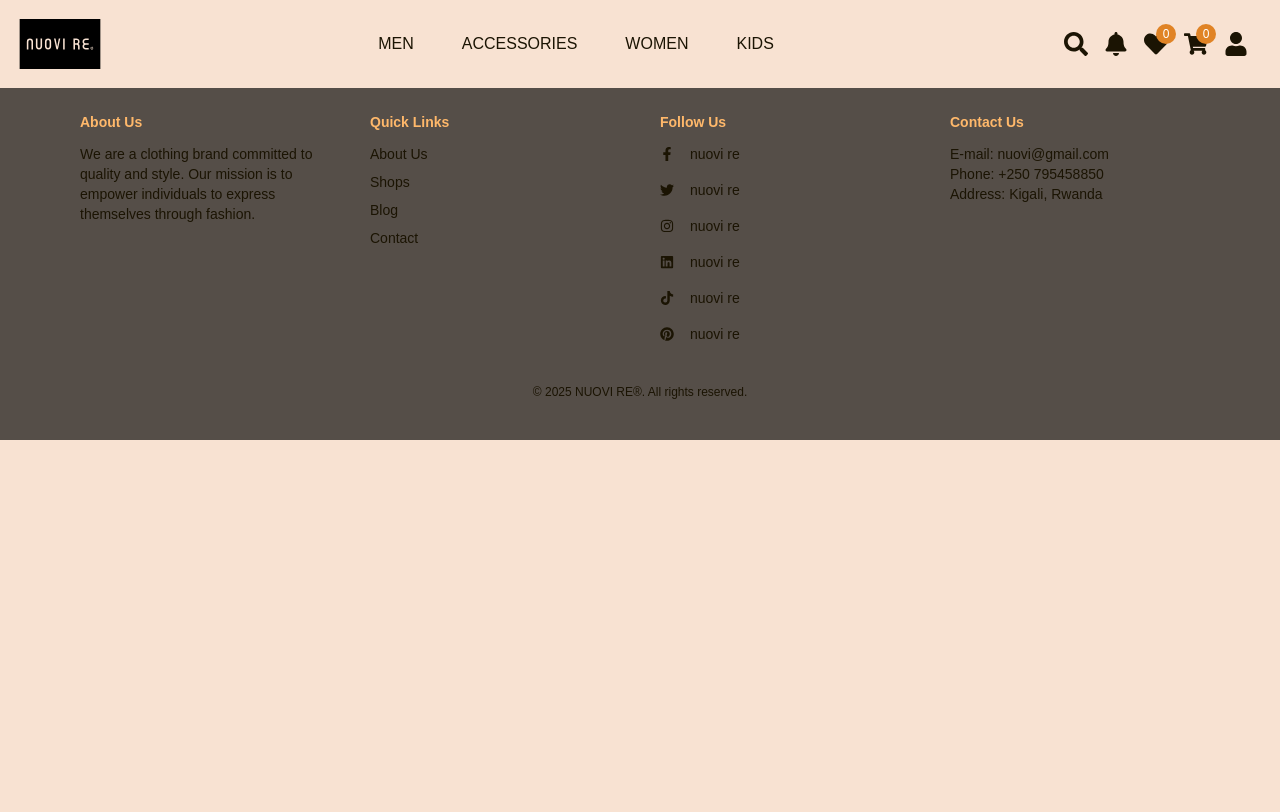
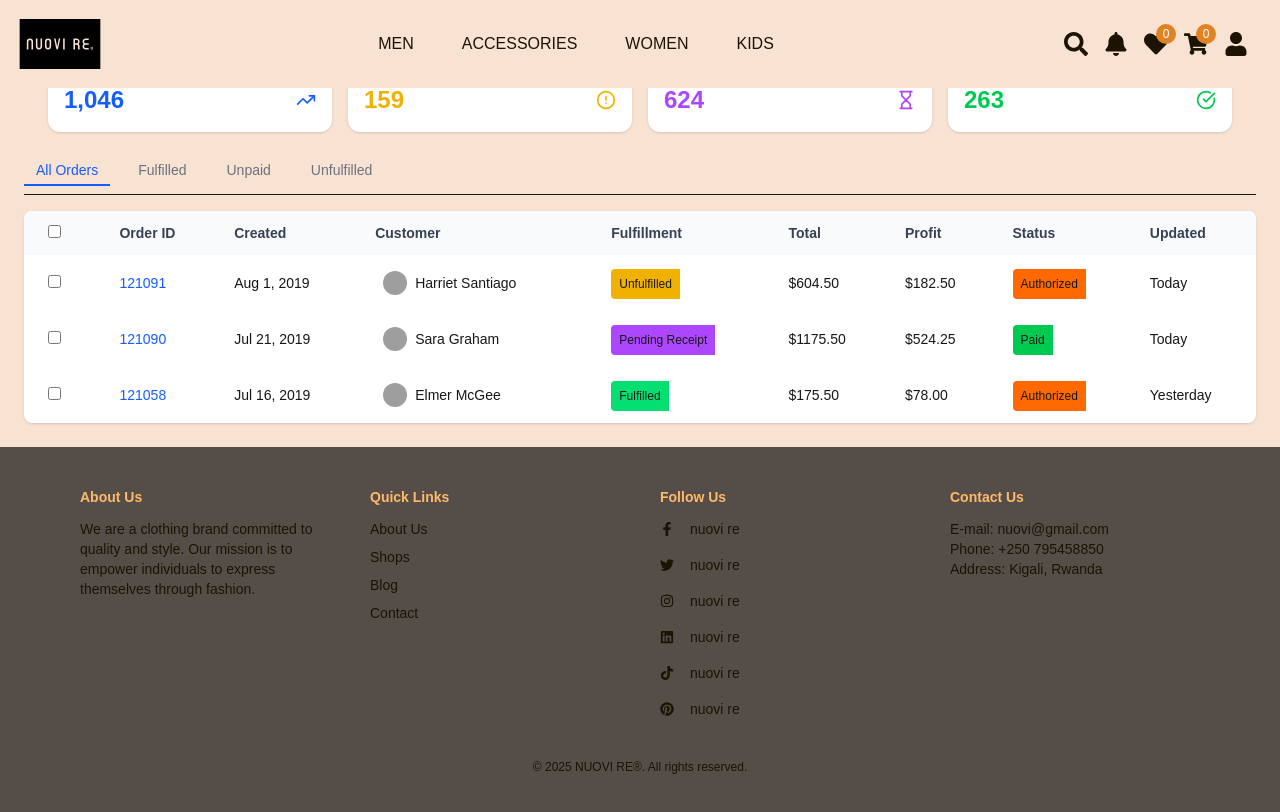
Before and after one commit to kawaben/inganjiapp, a Next.js app: page /admin/orders in a window 1280 px wide. Shown: the top 812 px of the page. Built offline with nearby package versions, Linux system fonts and the light colour scheme; grey boxes are pictures that could not be loaded.

Commit message:
created admin orders page

```diff
--- a/app/admin/orders/page.js
+++ b/app/admin/orders/page.js
@@ -1,18 +1,151 @@
 'use client';
+import React, { useState } from 'react';
+import { CheckCircle,AlertCircle,TrendingUp,Hourglass } from 'lucide-react';
 
+const ordersData = [
+  {
+    id: '121091',
+    date: 'Aug 1, 2019',
+    customer: 'Harriet Santiago',
+    fulfillment: 'Unfulfilled',
+    total: 604.5,
+    profit: 182.5,
+    status: 'Authorized',
+    updated: 'Today',
+    avatar: 'https://randomuser.me/api/portraits/women/1.jpg',
+  },
+  {
+    id: '121090',
+    date: 'Jul 21, 2019',
+    customer: 'Sara Graham',
+    fulfillment: 'Pending Receipt',
+    total: 1175.5,
+    profit: 524.25,
+    status: 'Paid',
+    updated: 'Today',
+    avatar: 'https://randomuser.me/api/portraits/women/2.jpg',
+  },
+  {
+    id: '121058',
+    date: 'Jul 16, 2019',
+    customer: 'Elmer McGee',
+    fulfillment: 'Fulfilled',
+    total: 175.5,
+    profit: 78,
+    status: 'Authorized',
+    updated: 'Yesterday',
+    avatar: 'https://randomuser.me/api/portraits/men/13.jpg',
+  },
 
+];
 
-export default function Orders() {
+const filters = ['All Orders', 'Fulfilled', 'Unpaid', 'Unfulfilled'];
 
+export default function OrdersPage() {
+  const [activeFilter, setActiveFilter] = useState('All Orders');
 
-
+  const filteredOrders = ordersData.filter((order) => {
+    if (activeFilter === 'All Orders') return true;
+    if (activeFilter === 'Fulfilled') return order.fulfillment === 'Fulfilled';
+    if (activeFilter === 'Unpaid') return order.status !== 'Paid';
+    if (activeFilter === 'Unfulfilled') return order.fulfillment === 'Unfulfilled';
+    return true;
+  });
 
   return (
+    <div className="p-6">
+      <div className="grid grid-cols-1 sm:grid-cols-2 lg:grid-cols-4 gap-4 p-6">
+        {[
+          { title: 'Active Orders', value: '1,046', color: 'text-blue-600', chart: <TrendingUp size={20} /> },
+          { title: 'Unfulfilled', value: '159', color: 'text-yellow-500', chart: <AlertCircle size={20} /> },
+          { title: 'Pending Receipt', value: '624', color: 'text-purple-500', chart: <Hourglass size={20} />},
+          { title: 'Fulfilled', value: '263', color: 'text-green-500', chart: <CheckCircle size={20} />},
+        ].map((stat, i) => (
+          <div key={i} className="bg-white p-4 rounded-xl shadow">
+            <p className="text-sm text-gray-500">{stat.title}</p>
+            <div className="flex justify-between items-center">
+              <h2 className={`text-2xl font-semibold ${stat.color}`}>{stat.value}</h2>
+              <span className={`text-2xl ${stat.color}`}>{stat.chart}</span>
+            </div>
+          </div>
+        ))}
+      </div>
 
-    <div>
-        <h1 className="text-2xl font-bold mb-4">ORDERS</h1>
-        <p>Your Orders will show here...</p>
+      {/* Filter Tabs */}
+      <div className="flex space-x-4 mb-4 border-b pb-2">
+        {filters.map((filter) => (
+          <button
+            key={filter}
+            className={`text-sm font-medium px-3 py-1 border-b-2 transition ${
+              activeFilter === filter
+                ? 'border-blue-600 text-blue-600'
+                : 'border-transparent text-gray-500 hover:text-blue-500'
+            }`}
+            onClick={() => setActiveFilter(filter)}
+          >
+            {filter}
+          </button>
+        ))}
+      </div>
+
+      {/* Orders Table */}
+      <div className="overflow-x-auto bg-white rounded-lg shadow">
+        <table className="min-w-full text-sm text-left">
+          <thead className="bg-gray-50 text-gray-700">
+            <tr>
+              <th className="px-6 py-3"><input type="checkbox" /></th>
+              <th className="px-4 py-3">Order ID</th>
+              <th className="px-4 py-3">Created</th>
+              <th className="px-4 py-3">Customer</th>
+              <th className="px-4 py-3">Fulfillment</th>
+              <th className="px-4 py-3">Total</th>
+              <th className="px-4 py-3">Profit</th>
+              <th className="px-4 py-3">Status</th>
+              <th className="px-4 py-3">Updated</th>
+            </tr>
+          </thead>
+          <tbody>
+            {filteredOrders.map((order) => (
+              <tr key={order.id} className="hover:bg-gray-100">
+                <td className="px-6 py-4"><input type="checkbox" /></td>
+                <td className="px-4 py-3 text-blue-600 font-medium">{order.id}</td>
+                <td className="px-4 py-3">{order.date}</td>
+                <td className="px-6 py-4 flex items-center gap-2">
+                  <img src={order.avatar} alt="" className="w-6 h-6 rounded-full" />
+                  {order.customer}
+                </td>
+                <td className="px-4 py-3">
+                  <span
+                    className={`px-2 py-2 rounded-l text-xs font-medium ${
+                      order.fulfillment === 'Fulfilled'
+                        ? 'bg-green-400 text-white-700'
+                        : order.fulfillment === 'Pending Receipt'
+                        ? 'bg-purple-500 text-white-100'
+                        : 'bg-yellow-500 text-white-700'
+                    }`}
+                  >
+                    {order.fulfillment}
+                  </span>
+                </td>
+                <td className="px-4 py-3">${order.total.toFixed(2)}</td>
+                <td className="px-4 py-3">${order.profit.toFixed(2)}</td>
+                <td className="px-4 py-3">
+                  <span
+                    className={`px-2 py-2 rounded-l text-xs font-medium ${
+                      order.status === 'Paid'
+                        ? 'bg-green-500 text-white-100'
+                        : 'bg-orange-500 text-white-100'
+                    }`}
+                  >
+                    {order.status}
+                  </span>
+                </td>
+                <td className="px-4 py-3">{order.updated}</td>
+              </tr>
+            ))}
+          </tbody>
+        </table>
+      </div>
     </div>
-
   );
 }
```
